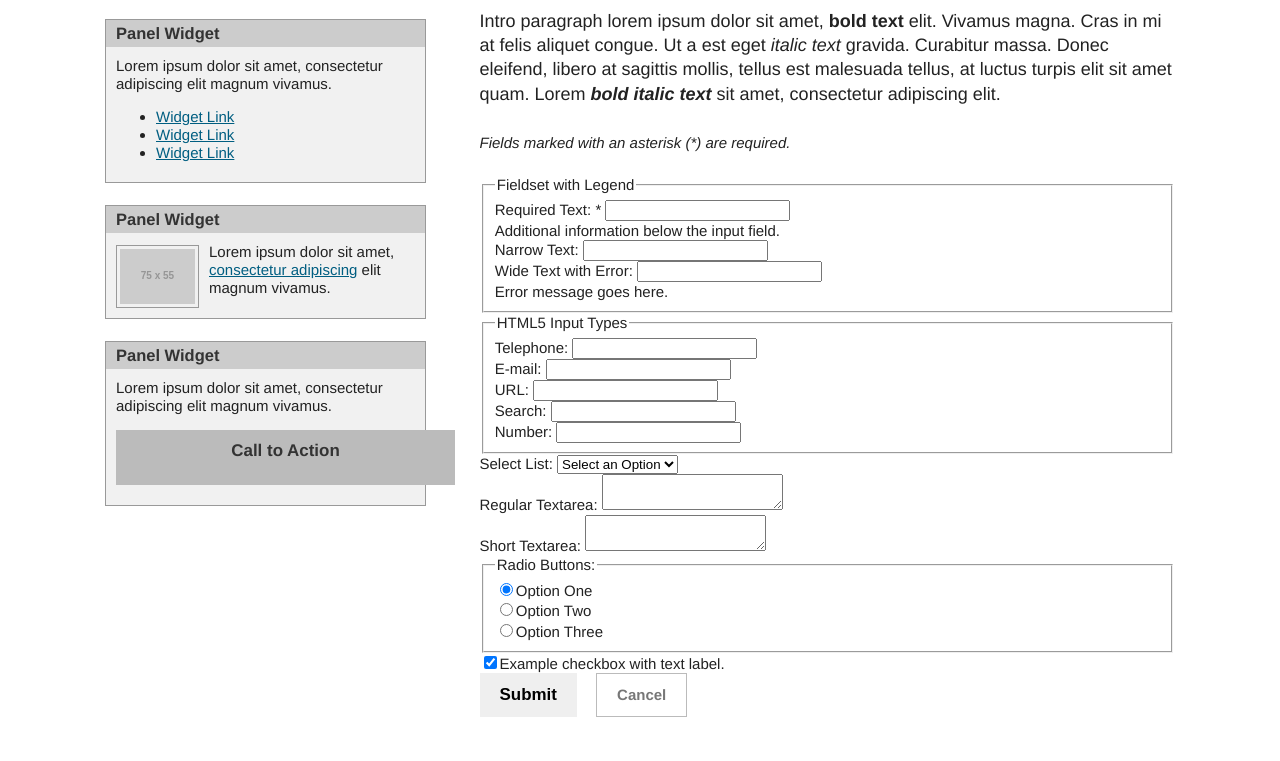
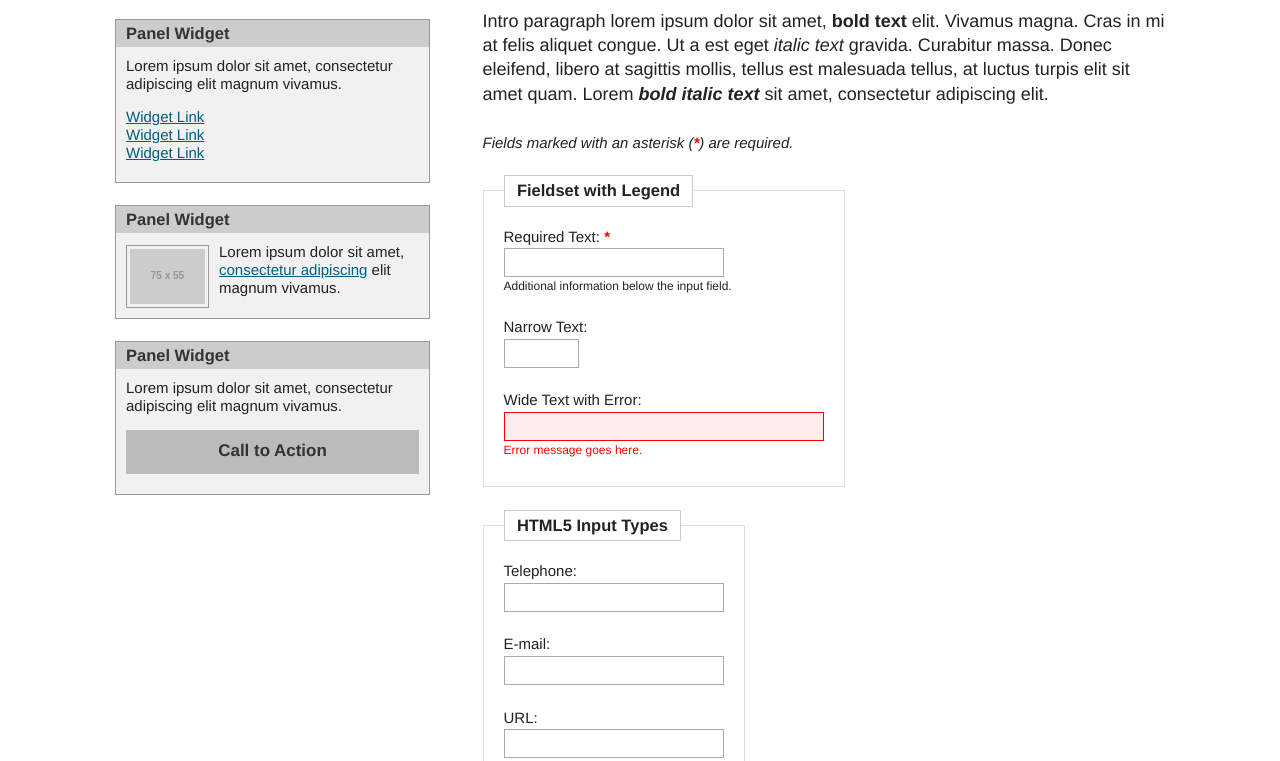
Before and after one commit to klamping/Responsive-Starter-Kit, a plain HTML site: page layout-form.html in a window 1280 px wide. Shown: the part 180-941 px from the top of the page. Drawn offline with Linux system fonts and the light colour scheme; placeholder pictures from the web are drawn by us.

Commit message:
moved jquery to head; added all css files to head

```diff
--- a/layout-form.html
+++ b/layout-form.html
@@ -17,8 +17,11 @@
     <!-- Resist the urge to include 'initial-scale=1, maximum-scale=1, or user-scalable=no' below. -->
     <meta name="viewport" content="width=device-width, initial-scale=1.0">
 
-    <!-- Main Style Sheet -->
+    <!-- Common Style Sheets -->
+    <link rel="stylesheet" type="text/css" href="assets/styles/reset.css">
     <link rel="stylesheet" type="text/css" href="assets/styles/main.css">
+    <link rel="stylesheet" type="text/css" href="assets/styles/forms.css">
+    <link rel="stylesheet" type="text/css" href="assets/styles/print.css">
 
     <!-- Layout Style Sheet -->
     <link rel="stylesheet" type="text/css" href="assets/styles/layout-sidebar-left.css">
@@ -26,17 +29,22 @@
     <!-- Theme Style Sheet (rename as needed) -->
     <link rel="stylesheet" type="text/css" href="assets/styles/theme.css">
 
-    <!-- Media Query Support for Older Browsers -->
-    <script type="text/javascript" src="assets/scripts/respond.min.js"></script>
+    <!-- Use v1.9.1 if IE 6-8 support is needed. -->
+    <script type="text/javascript" src="assets/scripts/jquery-1.9.1.min.js"></script>
 
     <!--[if (lt IE 9) & (!IEMobile)]>
-        <script type="text/javascript" src="assets/scripts/selectivizr.js"></script>
+    <script type="text/javascript" src="assets/scripts/respond.min.js"></script>
+    <script type="text/javascript" src="assets/scripts/selectivizr-min.js"></script>
     <![endif]-->
+
+	<!--[if lt IE 9]>
+	<script src="assets/scripts/html5.js"></script>
+	<![endif]-->
 
     <link rel="apple-touch-icon" href="assets/img/ico/apple-icon-touch.png">
     <link rel="icon" href="assets/img/ico/favicon.png">
     <!--[if IE]>
-    	<link rel="shortcut icon" href="favicon.ico">
+    <link rel="shortcut icon" href="assets/img/ico/favicon.ico">
     <![endif]-->
     <meta name="msapplication-TileColor" content="#585858">
     <meta name="msapplication-TileImage" content="assets/img/ico/win8-tile-icon.png">
@@ -256,9 +264,6 @@
 
 </div><!-- /.site-container -->
 
-<!-- Use v1.9.1 if IE 6-8 support is needed. -->
-<script type="text/javascript" src="assets/scripts/jquery-1.9.1.min.js"></script>
-
 <!-- iOS Orientation Change Fix - https://github.com/scottjehl/iOS-Orientationchange-Fix/blob/master/README.md -->
 <script type="text/javascript" src="assets/scripts/ios-orientationchange-fix.js"></script>
 
```
Also changed, not shown: layout-full-width.html (+13 -8 lines), layout-sidebar-left.html (+13 -8 lines), layout-sidebar-right.html (+13 -8 lines), layout-transcript.html (+13 -8 lines), style-guide.html (+13 -8 lines).
